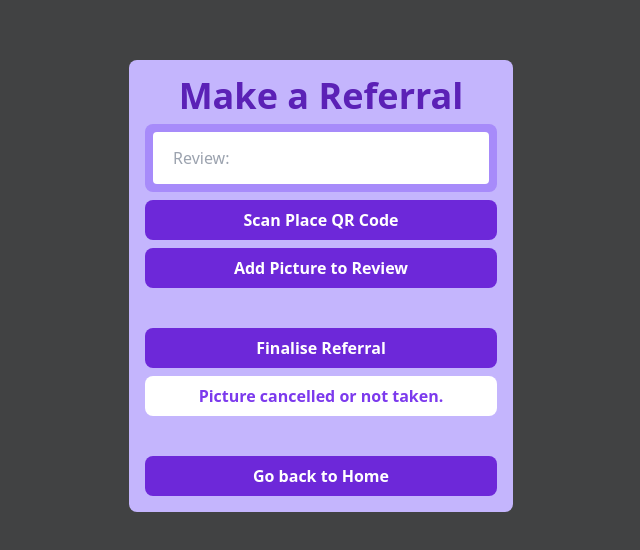
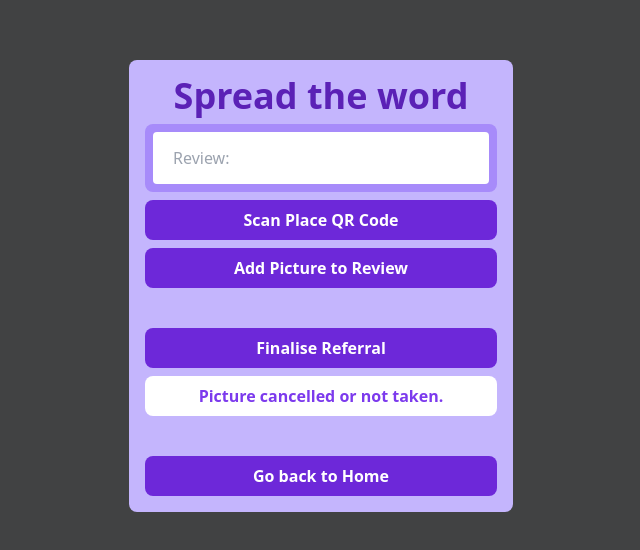
Before and after one commit to 0tt0I/DRP, a Next.js app in the folder app/: page /customer/spread-the-word in a window 1280 px wide. Shown: the part 114-664 px from the top of the page, without its empty margins (319-959 px from the left). Built offline with nearby package versions, Linux system fonts and the light colour scheme; no server answers; sample sign-in values are in the browser's storage.

Commit message:
feat: retitle spread the word page to spread the word

```diff
--- a/app/pages/customer/spread-the-word.tsx
+++ b/app/pages/customer/spread-the-word.tsx
@@ -96,7 +96,7 @@ export default function AddReferral () {
     <div className="relative flex w-screen h-screen items-center justify-center">
       <div className="default-div rounded-lg flex flex-col p-4 gap-2 w-fit sm:w-96">
         <h2 className="font-bold text-center text-4xl text-dark-nonblack">
-          Make a Referral
+          Spread the word
         </h2>
         <Dialog open={qrOpen} onClose={() => null} className="relative z-50">
           <div className="fixed inset-0 flex items-center justify-center p-4 drop-shadow-lg">
```
